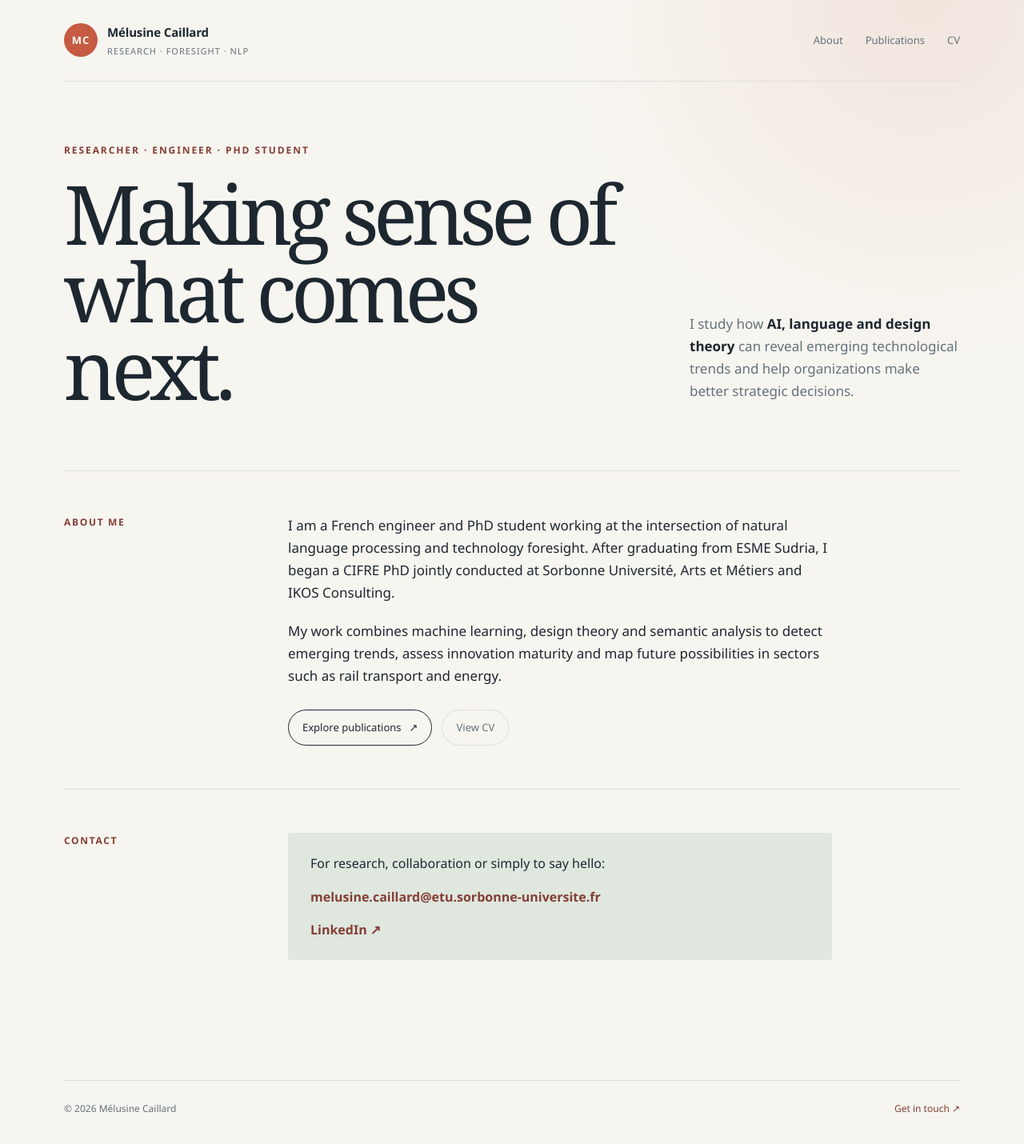
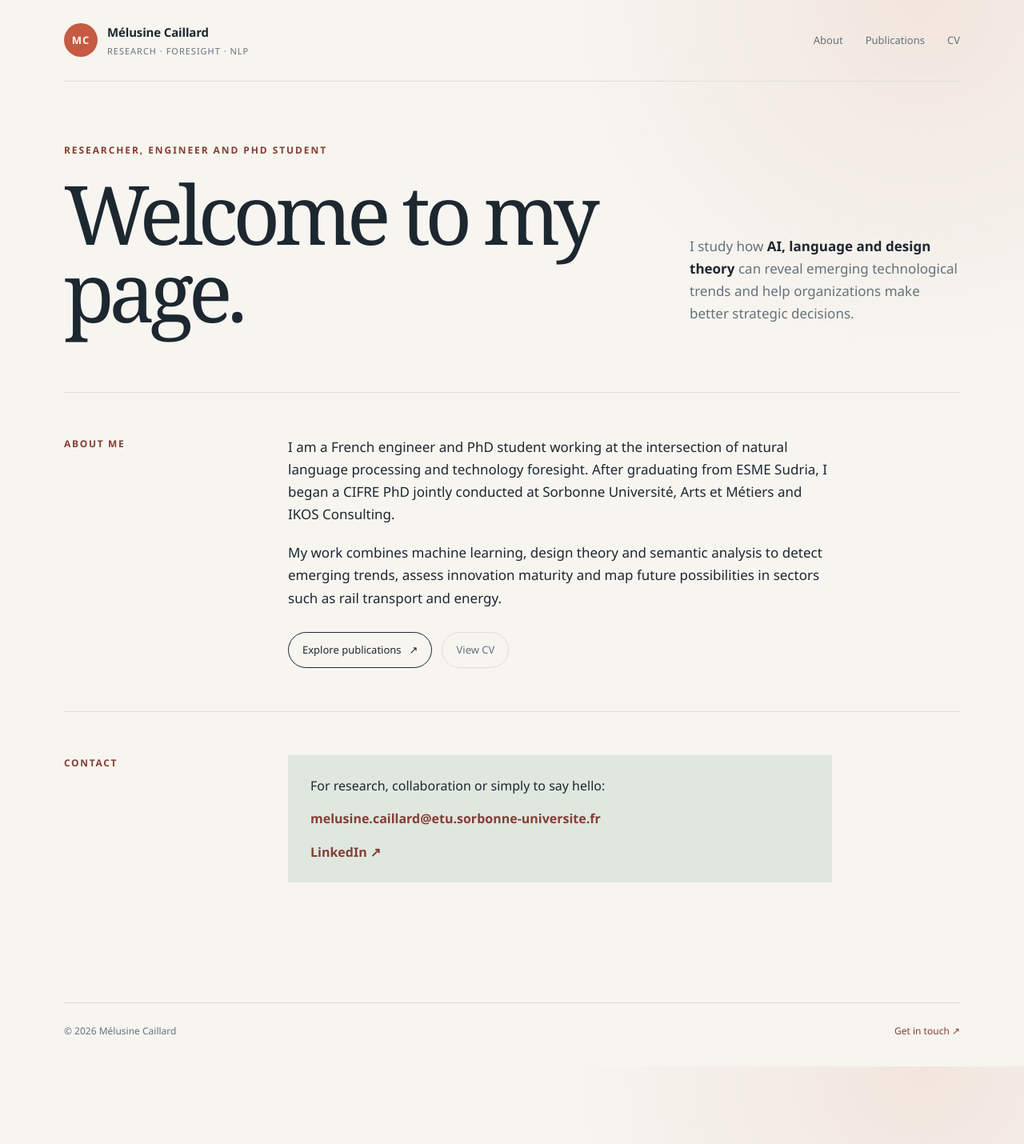
Before and after one commit to melklr/Melusine_Caillard, a Jekyll site: the page built from index.md, in a window 1280 px wide. Shown: the whole page at 80% size. Built offline with Jekyll 4.4.1, drawn with Linux system fonts in a browser that asks for light colours.

Commit message:
Update hero section text in index.md

```diff
--- a/index.md
+++ b/index.md
@@ -5,8 +5,8 @@ title: About
 
 <section class="hero">
   <div>
-    <p class="eyebrow">Researcher · Engineer · PhD student</p>
-    <h1>Making sense of what comes next.</h1>
+    <p class="eyebrow">Researcher, engineer and PhD student</p>
+    <h1>Welcome to my page.</h1>
   </div>
   <p class="hero-intro">I study how <strong>AI, language and design theory</strong> can reveal emerging technological trends and help organizations make better strategic decisions.</p>
 </section>
```
